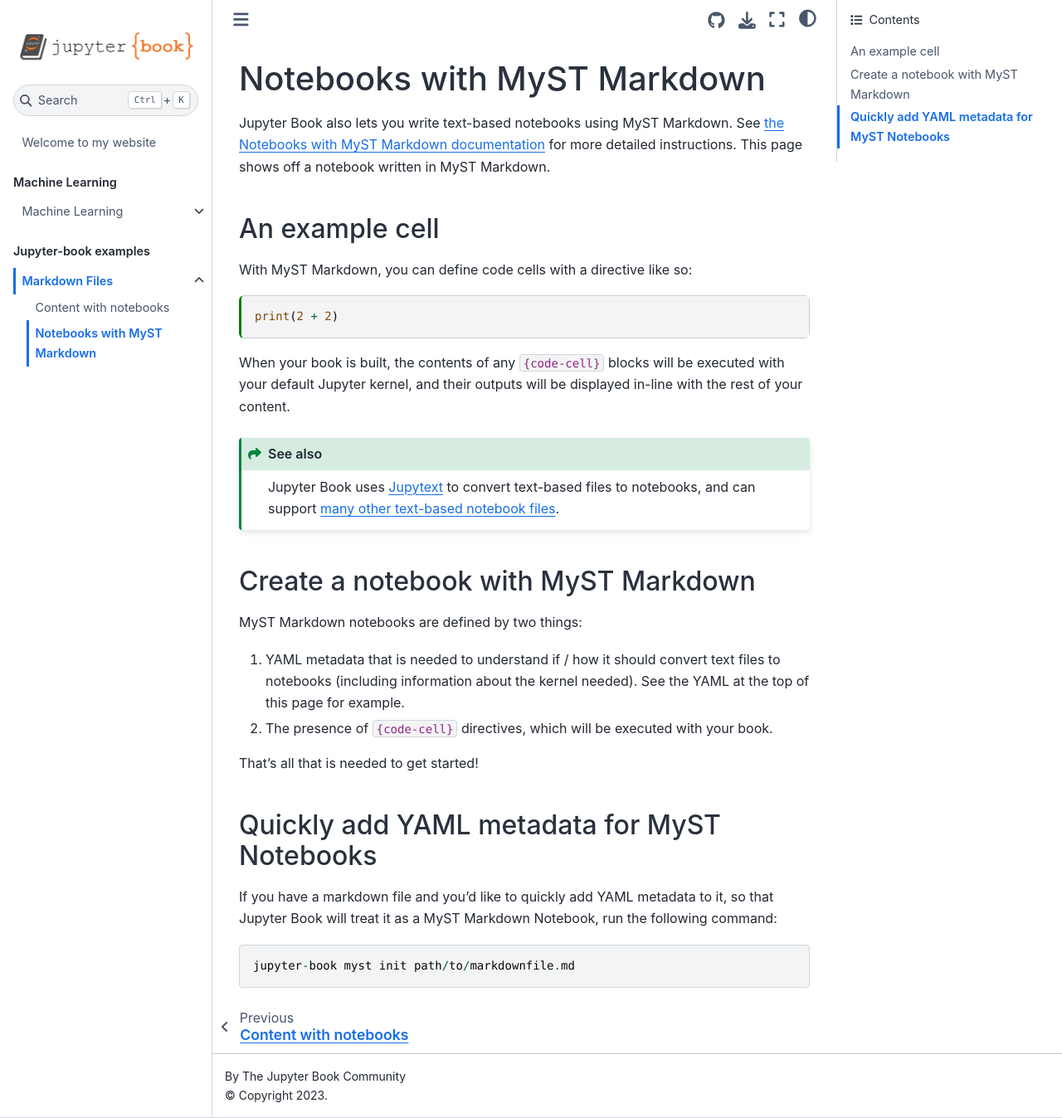
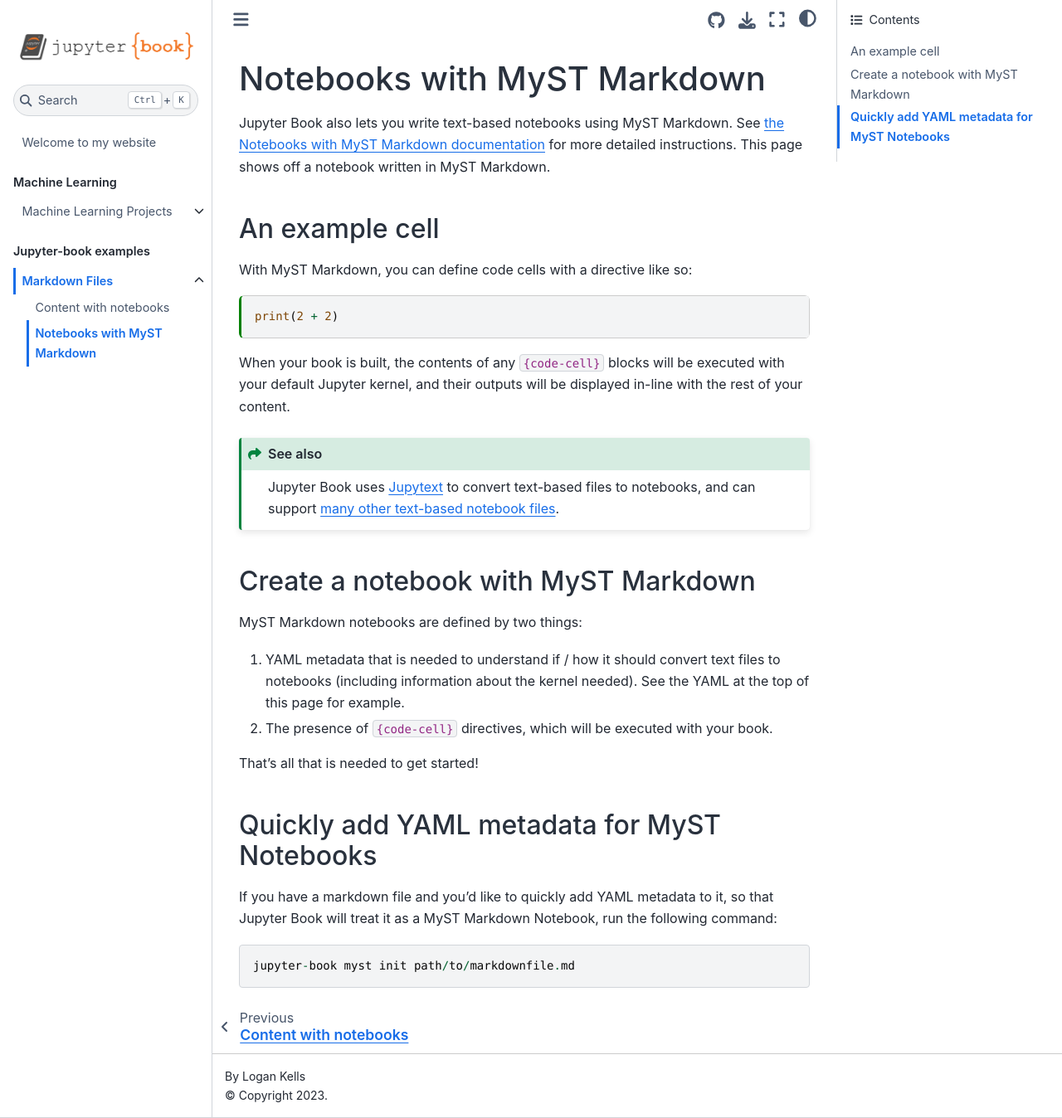
Before and after one commit to LoganKells/logankells.github.io, a Jupyter Book: the page built from docs/jupyter_book_examples/markdown-notebooks.md, in a window 1280 px wide and 1348 px high. Shown: the whole window at 83% size. Built offline with Jupyter Book 1.0.4 settings and Sphinx 7.4.7 and the Sphinx Book theme 1.1.4, drawn with Linux system fonts in a browser that asks for light colours.

Commit message:
Minor changes Restructured directories to match _toc.yml

```diff
--- a/docs/_config.yml
+++ b/docs/_config.yml
@@ -1,9 +1,10 @@
 # Book settings
 # Learn more at https://jupyterbook.org/customize/config.html
 
-title: My sample book
-author: The Jupyter Book Community
-logo: logo.png
+title: Logan Kells Projects and Tutorials
+author: Logan Kells
+email: logan.kells@outlook.com
+logo: images/logo.png
 
 # Force re-execution of notebooks on each build.
 # See https://jupyterbook.org/content/execute.html
--- a/docs/_toc.yml
+++ b/docs/_toc.yml
@@ -6,12 +6,12 @@
 parts:
 - caption: Machine Learning
   chapters:
-  - file: machine_learning/machine-learning
+  - file: machine_learning/projects-machine-learning
     sections:
     - file: machine_learning/computer-vision-video-game-ai
 - caption: Jupyter-book examples
   chapters:
-  - file: markdown
+  - file: jupyter_book_examples/markdown
     sections:
-    - file: notebooks
-    - file: markdown-notebooks
+    - file: jupyter_book_examples/notebooks
+    - file: jupyter_book_examples/markdown-notebooks
```
Also changed, not shown: docs/machine_learning/machine-learning.md (deleted, +0 -1 lines), docs/machine_learning/projects-machine-learning.md (added, +3 -0 lines), docs/images/logo.png (renamed from docs/logo.png), docs/jupyter_book_examples/markdown-notebooks.md (renamed from docs/markdown-notebooks.md), docs/jupyter_book_examples/markdown.md (renamed from docs/markdown.md), docs/jupyter_book_examples/notebooks.ipynb (renamed from docs/notebooks.ipynb).
